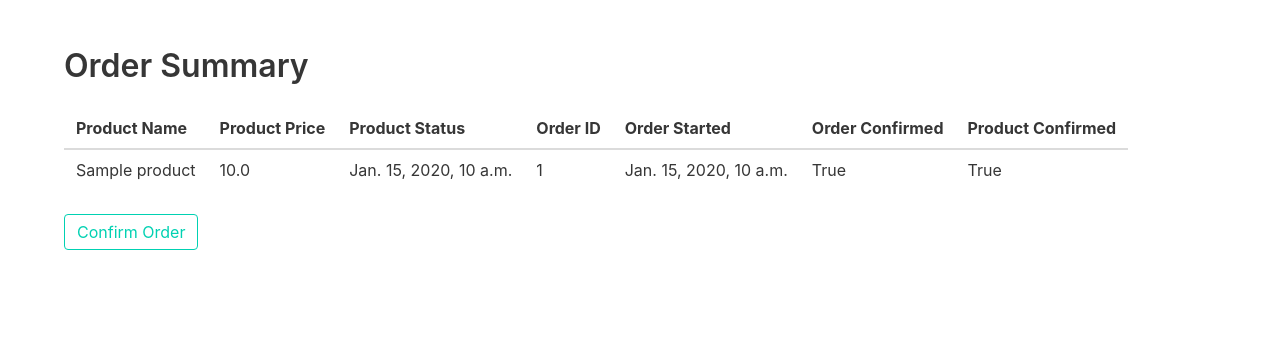
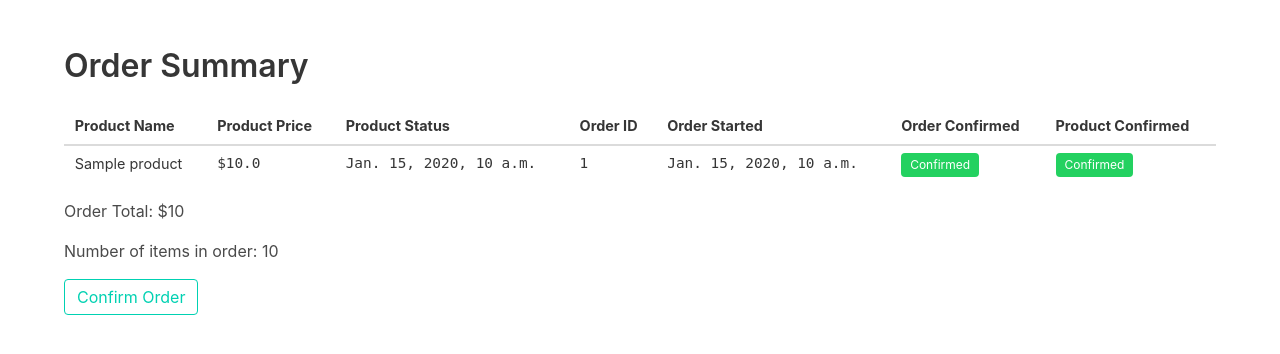
Before and after one commit to danielc92/django-order-system, a Django app: template templates/summary.html in a window 1280 px wide. Shown: the top 354 px of the page. Run offline with Django 3.2, Linux system fonts and the light colour scheme; tables that the repository leaves empty hold one stand-in row (values such as "Sample post"); the template is opened without the code that fills it: values that come from a table or form of the project are taken from there, most other values are stand-ins (such as "Sample title", 1, 10 or a date in 2020); some libraries are stand-ins or nearby versions.

Commit message:
Added aggregates in order summary

```diff
--- a/templates/base.html
+++ b/templates/base.html
@@ -6,6 +6,12 @@
     <title>Hello Bulma!</title>
     <link rel="stylesheet" href="https://cdnjs.cloudflare.com/ajax/libs/bulma/0.7.5/css/bulma.min.css">
     <script defer src="https://use.fontawesome.com/releases/v5.3.1/js/all.js"></script>
+ <style>
+ code {
+   background-color:'transparent' !important;
+   color: rgb(28, 140, 148);
+   }
+ </style>
   </head>
   <body>
 {% block content %}
--- a/templates/summary.html
+++ b/templates/summary.html
@@ -4,8 +4,9 @@
 {% block content %}
 <section class="section">
     <section class="container">
+        <div class="content">
         <h1 class="title">Order Summary</h1>
-        <table class="table is-striped">
+        <table class="table is-striped" style="font-size: .9rem;">
             <thead>
                 <tr>
                     <th>Product Name</th>
@@ -21,20 +22,31 @@
             {% for d in data %}
                 <tr>
                     <td>{{d.product.product_name}}</td>
-                    <td>{{d.product.price}}</td>
-                    <td>{{d.added_on}}</td>
-                    <td>{{d.order.id}}</td>
-                    <td>{{d.order.order_started}}</td>
-                    <td>{{d.order.order_status}}</td>
-                    <td>{{ d.confirmed }}</td>
-                    <td></td>
+                    <td style="font-family: monospace;">${{d.product.price}}</td>
+                    <td style="font-family: monospace;">{{d.added_on}}</td>
+                    <td style="font-family: monospace;">{{d.order.id}}</td>
+                    <td style="font-family: monospace;">{{d.order.order_started}}</td>
+
+                    {% if d.order.order_status %}
+                        <td><p class="tag is-success">Confirmed</p></td>
+                    {% else %}
+                    <td><p class="tag is-danger">Unconfirmed</p></td>
+                    {% endif %}
+
+                    {% if d.confirmed %}
+                        <td><p class="tag is-success">Confirmed</p></td>
+                    {% else %}
+                     <td><p class="tag is-danger">Unconfirmed</p></td>
+                    {% endif %}
+
                 </tr>
             {% endfor %}
             </tbody>
         </table>
-
+        <p>Order Total: ${{total.product__price__sum}}</p>
+        <p>Number of items in order: {{items.quantity__sum}}</p>
         <a href="{% url 'system:confirm-order' %}" class="button is-primary is-outlined">Confirm Order</a>
-
+    </div>
     </section>
 </section>
 {% endblock content %}
```
Also changed, not shown: system/views.py (+13 -3 lines), templates/home.html (+11 -4 lines).
